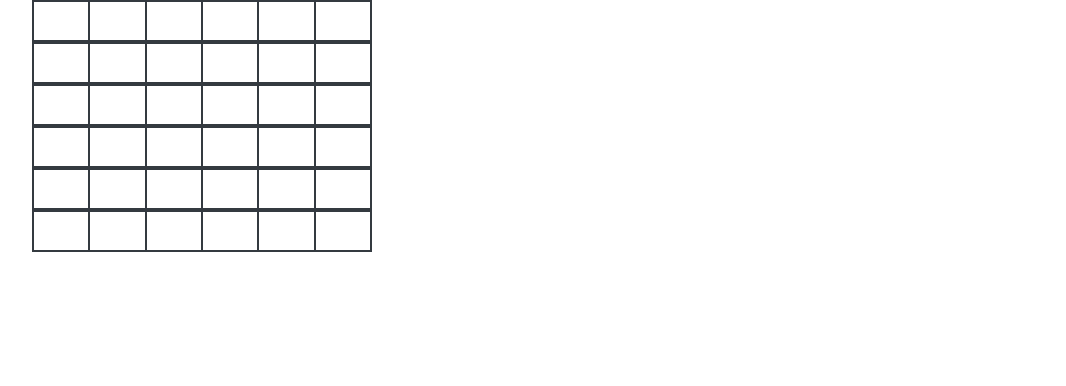
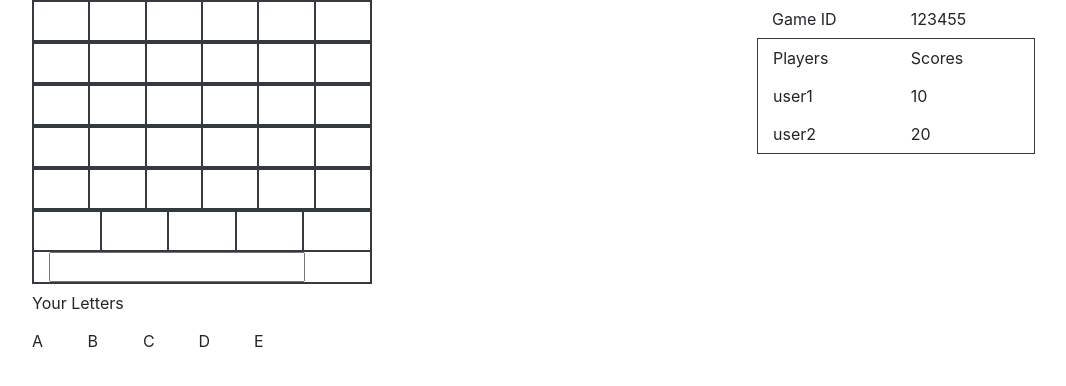
Before and after one commit to chow12327/ISA681_Spring23_Scrabble, an Angular app in the folder frontend/scrabble_frontend/: page /game in a window 1280 px wide. Shown: the top 386 px of the page, without its empty margins (68-1134 px from the left). Built offline with nearby package versions, Linux system fonts and the light colour scheme.

Commit message:
Updated Game Page

```diff
--- a/frontend/scrabble_frontend/src/app/components/game/game.component.html
+++ b/frontend/scrabble_frontend/src/app/components/game/game.component.html
@@ -1,138 +1,204 @@
 <div class="container">
     <div class="row">
-        <span></span>
-    </div>
-    <div class="row">
-        <div class="col">
+        <div class="col-md-4">
             <div class="container">
                 <div class="row border border-dark border-1">
                     <div class="col border border-dark border-1">
-                        <span><input class="form-control border-0" id="g1" [(ngModel)]="gameGrid.g1" [disabled]=gameGrid.isg1Disabled></span>
+                        <span><input class="form-control border-0" id="g1" [(ngModel)]="gameGrid.g1"
+                                [disabled]=gameGrid.isg1Disabled></span>
                     </div>
                     <div class="col border border-dark border-1">
-                        <span><input class="form-control border-0" id="g2" [(ngModel)]="gameGrid.g2" [disabled]=gameGrid.isg2Disabled></span>
+                        <span><input class="form-control border-0" id="g2" [(ngModel)]="gameGrid.g2"
+                                [disabled]=gameGrid.isg2Disabled></span>
                     </div>
                     <div class="col border border-dark border-1">
-                        <span><input class="form-control border-0" id="g3" [(ngModel)]="gameGrid.g3" [disabled]=gameGrid.isg3Disabled></span>
+                        <span><input class="form-control border-0" id="g3" [(ngModel)]="gameGrid.g3"
+                                [disabled]=gameGrid.isg3Disabled></span>
                     </div>
                     <div class="col border border-dark border-1">
-                        <span><input class="form-control border-0" id="g4" [(ngModel)]="gameGrid.g4" [disabled]=gameGrid.isg4Disabled></span>
+                        <span><input class="form-control border-0" id="g4" [(ngModel)]="gameGrid.g4"
+                                [disabled]=gameGrid.isg4Disabled></span>
                     </div>
                     <div class="col border border-dark border-1">
-                        <span><input class="form-control border-0" id="g5" [(ngModel)]="gameGrid.g5" [disabled]=gameGrid.isg5Disabled></span>
+                        <span><input class="form-control border-0" id="g5" [(ngModel)]="gameGrid.g5"
+                                [disabled]=gameGrid.isg5Disabled></span>
                     </div>
                     <div class="col border border-dark border-1">
-                        <span><input class="form-control border-0" id="g6" [(ngModel)]="gameGrid.g6" [disabled]=gameGrid.isg6Disabled></span>
+                        <span><input class="form-control border-0" id="g6" [(ngModel)]="gameGrid.g6"
+                                [disabled]=gameGrid.isg6Disabled></span>
                     </div>
                 </div>
                 <div class="row border border-dark border-1">
                     <div class="col border border-dark border-1">
-                        <span><input class="form-control border-0" id="g7" [(ngModel)]="gameGrid.g7" [disabled]=gameGrid.isg7Disabled></span>
+                        <span><input class="form-control border-0" id="g7" [(ngModel)]="gameGrid.g7"
+                                [disabled]=gameGrid.isg7Disabled></span>
                     </div>
                     <div class="col border border-dark border-1">
-                        <span><input class="form-control border-0" id="g8" [(ngModel)]="gameGrid.g8" [disabled]=gameGrid.isg8Disabled></span>
+                        <span><input class="form-control border-0" id="g8" [(ngModel)]="gameGrid.g8"
+                                [disabled]=gameGrid.isg8Disabled></span>
                     </div>
                     <div class="col border border-dark border-1">
-                        <span><input class="form-control border-0" id="g9" [(ngModel)]="gameGrid.g9" [disabled]=gameGrid.isg9Disabled></span>
+                        <span><input class="form-control border-0" id="g9" [(ngModel)]="gameGrid.g9"
+                                [disabled]=gameGrid.isg9Disabled></span>
                     </div>
                     <div class="col border border-dark border-1">
-                        <span><input class="form-control border-0" id="g10" [(ngModel)]="gameGrid.g10" [disabled]=gameGrid.isg10Disabled></span>
+                        <span><input class="form-control border-0" id="g10" [(ngModel)]="gameGrid.g10"
+                                [disabled]=gameGrid.isg10Disabled></span>
                     </div>
                     <div class="col border border-dark border-1">
-                        <span><input class="form-control border-0" id="g11" [(ngModel)]="gameGrid.g11" [disabled]=gameGrid.isg11Disabled></span>
+                        <span><input class="form-control border-0" id="g11" [(ngModel)]="gameGrid.g11"
+                                [disabled]=gameGrid.isg11Disabled></span>
                     </div>
                     <div class="col border border-dark border-1">
-                        <span><input class="form-control border-0" id="g12" [(ngModel)]="gameGrid.g12" [disabled]=gameGrid.isg12Disabled></span>
+                        <span><input class="form-control border-0" id="g12" [(ngModel)]="gameGrid.g12"
+                                [disabled]=gameGrid.isg12Disabled></span>
                     </div>
                 </div>
                 <div class="row border border-dark border-1">
                     <div class="col border border-dark border-1">
-                        <span><input class="form-control border-0" id="g13" [(ngModel)]="gameGrid.g13" [disabled]=gameGrid.isg13Disabled></span>
+                        <span><input class="form-control border-0" id="g13" [(ngModel)]="gameGrid.g13"
+                                [disabled]=gameGrid.isg13Disabled></span>
                     </div>
                     <div class="col border border-dark border-1">
-                        <span><input class="form-control border-0" id="g14" [(ngModel)]="gameGrid.g14" [disabled]=gameGrid.isg14Disabled></span>
+                        <span><input class="form-control border-0" id="g14" [(ngModel)]="gameGrid.g14"
+                                [disabled]=gameGrid.isg14Disabled></span>
                     </div>
                     <div class="col border border-dark border-1">
-                        <span><input class="form-control border-0" id="g15" [(ngModel)]="gameGrid.g15" [disabled]=gameGrid.isg15Disabled></span>
+                        <span><input class="form-control border-0" id="g15" [(ngModel)]="gameGrid.g15"
+                                [disabled]=gameGrid.isg15Disabled></span>
                     </div>
                     <div class="col border border-dark border-1">
-                        <span><input class="form-control border-0" id="g16" [(ngModel)]="gameGrid.g16" [disabled]=gameGrid.isg16Disabled></span>
+                        <span><input class="form-control border-0" id="g16" [(ngModel)]="gameGrid.g16"
+                                [disabled]=gameGrid.isg16Disabled></span>
                     </div>
                     <div class="col border border-dark border-1">
-                        <span><input class="form-control border-0" id="g17" [(ngModel)]="gameGrid.g17" [disabled]=gameGrid.isg17Disabled></span>
+                        <span><input class="form-control border-0" id="g17" [(ngModel)]="gameGrid.g17"
+                                [disabled]=gameGrid.isg17Disabled></span>
                     </div>
                     <div class="col border border-dark border-1">
-                        <span><input class="form-control border-0" id="g18" [(ngModel)]="gameGrid.g18" [disabled]=gameGrid.isg18Disabled></span>
+                        <span><input class="form-control border-0" id="g18" [(ngModel)]="gameGrid.g18"
+                                [disabled]=gameGrid.isg18Disabled></span>
                     </div>
                 </div>
                 <div class="row border border-dark border-1">
                     <div class="col border border-dark border-1">
-                        <span><input class="form-control border-0" id="g19" [(ngModel)]="gameGrid.g19" [disabled]=gameGrid.isg19Disabled></span>
+                        <span><input class="form-control border-0" id="g19" [(ngModel)]="gameGrid.g19"
+                                [disabled]=gameGrid.isg19Disabled></span>
                     </div>
                     <div class="col border border-dark border-1">
-                        <span><input class="form-control border-0" id="g20" [(ngModel)]="gameGrid.g20" [disabled]=gameGrid.isg20Disabled></span>
+                        <span><input class="form-control border-0" id="g20" [(ngModel)]="gameGrid.g20"
+                                [disabled]=gameGrid.isg20Disabled></span>
                     </div>
                     <div class="col border border-dark border-1">
-                        <span><input class="form-control border-0" id="g21" [(ngModel)]="gameGrid.g21" [disabled]=gameGrid.isg21Disabled></span>
+                        <span><input class="form-control border-0" id="g21" [(ngModel)]="gameGrid.g21"
+                                [disabled]=gameGrid.isg21Disabled></span>
                     </div>
                     <div class="col border border-dark border-1">
-                        <span><input class="form-control border-0" id="g22" [(ngModel)]="gameGrid.g22" [disabled]=gameGrid.isg22Disabled></span>
+                        <span><input class="form-control border-0" id="g22" [(ngModel)]="gameGrid.g22"
+                                [disabled]=gameGrid.isg22Disabled></span>
                     </div>
                     <div class="col border border-dark border-1">
-                        <span><input class="form-control border-0" id="g23" [(ngModel)]="gameGrid.g23" [disabled]=gameGrid.isg23Disabled></span>
+                        <span><input class="form-control border-0" id="g23" [(ngModel)]="gameGrid.g23"
+                                [disabled]=gameGrid.isg23Disabled></span>
                     </div>
                     <div class="col border border-dark border-1">
-                        <span><input class="form-control border-0" id="g24" [(ngModel)]="gameGrid.g24" [disabled]=gameGrid.isg24Disabled></span>
+                        <span><input class="form-control border-0" id="g24" [(ngModel)]="gameGrid.g24"
+                                [disabled]=gameGrid.isg24Disabled></span>
                     </div>
                 </div>
                 <div class="row border border-dark border-1">
                     <div class="col border border-dark border-1">
-                        <span><input class="form-control border-0" id="g25" [(ngModel)]="gameGrid.g25" [disabled]=gameGrid.isg25Disabled></span>
+                        <span><input class="form-control border-0" id="g25" [(ngModel)]="gameGrid.g25"
+                                [disabled]=gameGrid.isg25Disabled></span>
                     </div>
                     <div class="col border border-dark border-1">
-                        <span><input class="form-control border-0" id="g26" [(ngModel)]="gameGrid.g26" [disabled]=gameGrid.isg26Disabled></span>
+                        <span><input class="form-control border-0" id="g26" [(ngModel)]="gameGrid.g26"
+                                [disabled]=gameGrid.isg26Disabled></span>
                     </div>
                     <div class="col border border-dark border-1">
-                        <span><input class="form-control border-0" id="g27" [(ngModel)]="gameGrid.g27" [disabled]=gameGrid.isg27Disabled></span>
+                        <span><input class="form-control border-0" id="g27" [(ngModel)]="gameGrid.g27"
+                                [disabled]=gameGrid.isg27Disabled></span>
                     </div>
                     <div class="col border border-dark border-1">
-                        <span><input class="form-control border-0" id="g28" [(ngModel)]="gameGrid.g28" [disabled]=gameGrid.isg28Disabled></span>
+                        <span><input class="form-control border-0" id="g28" [(ngModel)]="gameGrid.g28"
+                                [disabled]=gameGrid.isg28Disabled></span>
                     </div>
                     <div class="col border border-dark border-1">
-                        <span><input class="form-control border-0" id="g29" [(ngModel)]="gameGrid.g29" [disabled]=gameGrid.isg29Disabled></span>
+                        <span><input class="form-control border-0" id="g29" [(ngModel)]="gameGrid.g29"
+                                [disabled]=gameGrid.isg29Disabled></span>
                     </div>
                     <div class="col border border-dark border-1">
-                        <span><input class="form-control border-0" id="g30" [(ngModel)]="gameGrid.g30" [disabled]=gameGrid.isg30Disabled></span>
+                        <span><input class="form-control border-0" id="g30" [(ngModel)]="gameGrid.g30"
+                                [disabled]=gameGrid.isg30Disabled></span>
                     </div>
                 </div>
                 <div class="row border border-dark border-1">
                     <div class="col border border-dark border-1">
-                        <span><input class="form-control border-0" id="g31" [(ngModel)]="gameGrid.g31" [disabled]=gameGrid.isg31Disabled></span>
+                        <span><input class="form-control border-0" id="g31" [(ngModel)]="gameGrid.g31"
+                                [disabled]=gameGrid.isg31Disabled></span>
                     </div>
                     <div class="col border border-dark border-1">
-                        <span><input class="form-control border-0" id="g32" [(ngModel)]="gameGrid.g32" [disabled]=gameGrid.isg32Disabled></span>
+                        <span><input class="form-control border-0" id="g32" [(ngModel)]="gameGrid.g32"
+                                [disabled]=gameGrid.isg32Disabled></span>
                     </div>
                     <div class="col border border-dark border-1">
-                        <span><input class="form-control border-0" id="g33" [(ngModel)]="gameGrid.g33" [disabled]=gameGrid.isg33Disabled></span>
+                        <span><input class="form-control border-0" id="g33" [(ngModel)]="gameGrid.g33"
+                                [disabled]=gameGrid.isg33Disabled></span>
                     </div>
                     <div class="col border border-dark border-1">
-                        <span><input class="form-control border-0" id="g34" [(ngModel)]="gameGrid.g34" [disabled]=gameGrid.isg34Disabled></span>
+                        <span><input class="form-control border-0" id="g34" [(ngModel)]="gameGrid.g34"
+                                [disabled]=gameGrid.isg34Disabled></span>
                     </div>
                     <div class="col border border-dark border-1">
-                        <span><input class="form-control border-0" id="g35" [(ngModel)]="gameGrid.g35" [disabled]=gameGrid.isg35Disabled></span>
+                        <span><input class="form-control border-0" id="g35" [(ngModel)]="gameGrid.g35"
+                                [disabled]=gameGrid.isg35Disabled></span>
                     </div>
                     <div class="col border border-dark border-1">
-                        <span><input class="form-control border-0" id="g36" [(ngModel)]="gameGrid.g36" [disabled]=gameGrid.isg36Disabled></span>
+                        <span><input clss="form-control border-0" id="g36" [(ngModel)]="gameGrid.g36"
+                                [disabled]=gameGrid.isg36Disabled></span>
                     </div>
                 </div>
             </div>
         </div>
-        <div class="col"></div>
-        <div class="col"></div>
+
+        <div class="col-md-3 offset-md-4">
+            <div class="row">
+                <label class="col col-form-label">Game ID</label>
+                <label class="col col-form-label">{{gameid}}</label>
+            </div>
+
+            <div class="row border border-dark border-3">
+                <div class="col">
+                    <div class="row">
+                        <label class="col col-form-label">Players</label>
+                        <label class="col col-form-label">Scores</label>
+                    </div>
+                    <div class="row">
+                        <label class="col col-form-label">{{player1}}</label>
+                        <label class="col col-form-label">{{score1}}</label>
+                    </div>
+                    <div class="row">
+                        <label class="col col-form-label">{{player2}}</label>
+                        <label class="col col-form-label">{{score2}}</label>
+                    </div>
+                </div>
+            </div>
+
+
+        </div>
     </div>
-    <div class="row">
-        <div class="col"></div>
-        <div class="col"></div>
-        <div class="col"></div>
+    <div class="row align-middle">
+        <div class="col-md-3">
+            <div class="row">
+                <label class="col col-form-label">Your Letters</label>
+            </div>
+            <div class="row">
+                <label class="col col-form-label">{{letter1}}</label>
+                <label class="col col-form-label">{{letter2}}</label>
+                <label class="col col-form-label">{{letter3}}</label>
+                <label class="col col-form-label">{{letter4}}</label>
+                <label class="col col-form-label">{{letter5}}</label>
+            </div>
+        </div>
     </div>
 </div>
--- a/frontend/scrabble_frontend/src/app/components/game/game.component.ts
+++ b/frontend/scrabble_frontend/src/app/components/game/game.component.ts
@@ -12,6 +12,18 @@ export class GameComponent implements OnInit{
 
   gameGrid: Grid;
   tagme: boolean = true
+  gameid: string = "123455"
+  player1: string = "user1"
+  player2: string = "user2"
+  score1: number = 10
+  score2: number = 20
+
+  letter1: string= "A"
+  letter2: string= "B"
+  letter3: string= "C"
+  letter4: string= "D"
+  letter5: string= "E"
+
 
   constructor( private router: Router,
     private initializeGridService: InitializeGridService) {
```
